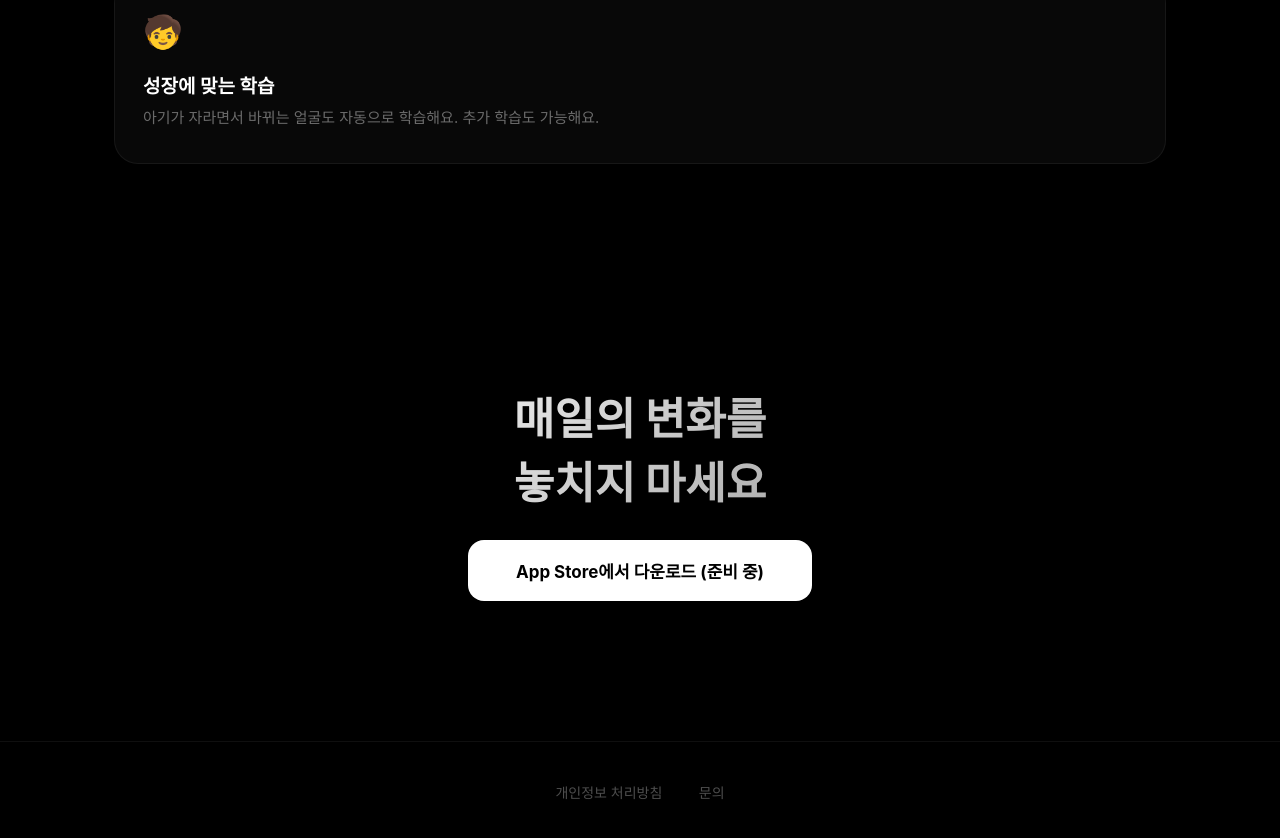
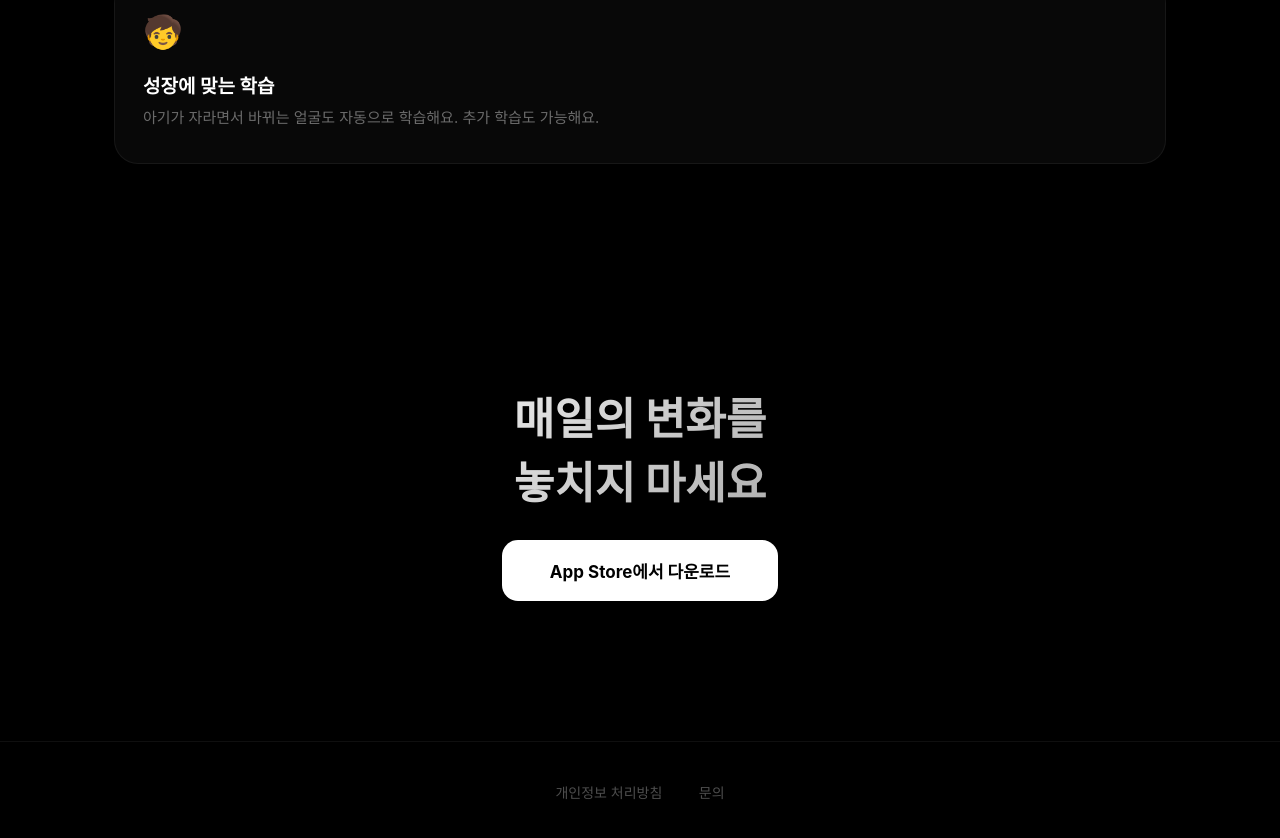
Before and after one commit to gggmolip-kr/face-memory, a plain HTML site: page index.html in a window 1280 px wide. Shown: the part 5025-5863 px from the top of the page. Drawn offline with Linux system fonts and the light colour scheme; a web font is replaced by a local one.

Commit message:
App Store 승인! 다운로드 링크 반영

```diff
--- a/index.html
+++ b/index.html
@@ -415,7 +415,7 @@
 <!-- CTA -->
 <section class="cta reveal">
     <h2 class="cta-title gradient-text">매일의 변화를<br>놓치지 마세요</h2>
-    <a href="#" class="cta-button">App Store에서 다운로드 (준비 중)</a>
+    <a href="https://apps.apple.com/us/app/%EB%84%88%EC%9D%98-%EB%88%88%EC%BD%94%EC%9E%85/id6761637510" class="cta-button">App Store에서 다운로드</a>
 </section>
 
 <!-- Footer -->
```
